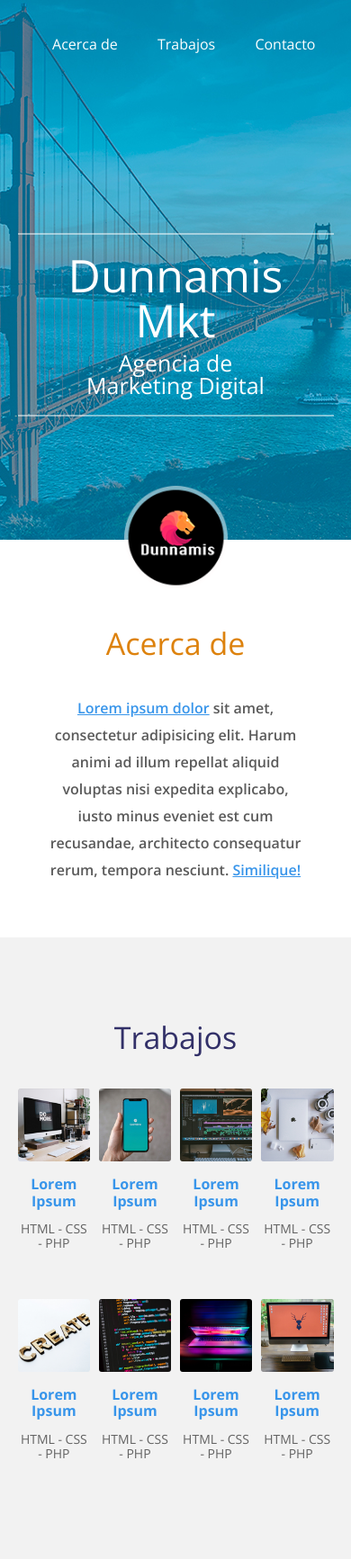
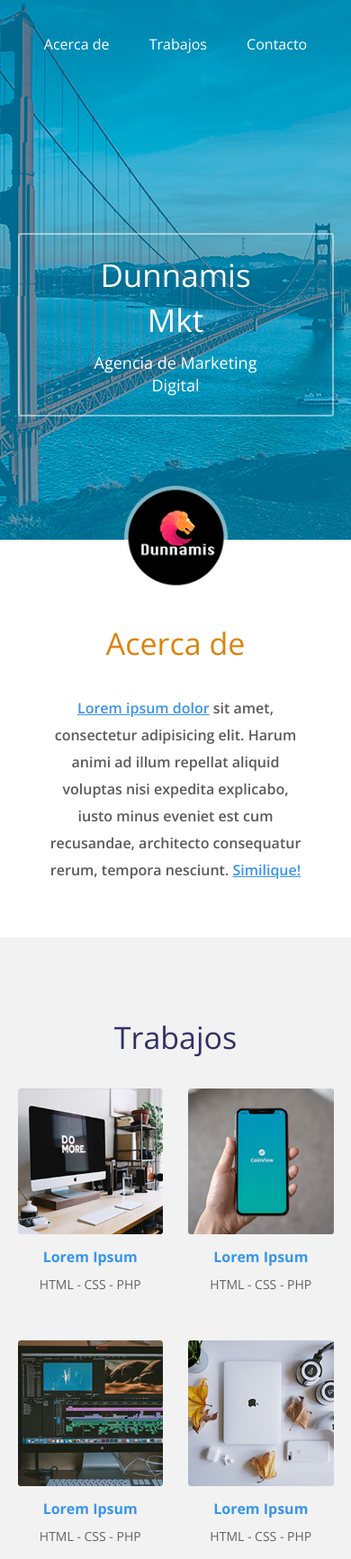
Before and after one commit to abimaelbaez/Portafolio, a plain HTML site: page index.html in a window 390 px wide. Shown: the top 1733 px of the page at 90% size. Drawn offline with nearby package versions, Linux system fonts and the light colour scheme.

Commit message:
Haciendo el portafolio a Responsive Desing

```diff
--- a/css/estilos.css
+++ b/css/estilos.css
@@ -266,3 +266,29 @@ footer .redes-sociales .facebook:hover { background: #3b5998; }
 footer .redes-sociales .instagram:hover { background: #c13584; }
 footer .redes-sociales .github:hover { background: #6cc644; }
 footer .redes-sociales .wordpress:hover { background: #21759b; }
+
+/* ---- ---- MEDIA QUERIES ---- ---- */
+@media screen and (max-width: 800px){
+	header .menu {
+		text-align: center;
+	}
+
+	.main .trabajos .contenedor-trabajos .trabajo {
+		width: 46%;
+	}
+}
+
+@media screen and (max-width: 500px) {
+	header .contenedor-texto .texto .nombre {
+		font-size: 35px;
+	}
+
+	header .contenedor-texto .texto .profesion {
+		font-size: 18px;
+	}
+
+	footer .redes-sociales .contenedor {
+		flex-wrap: wrap;
+		padding: 20px 0;
+	}
+}
```
